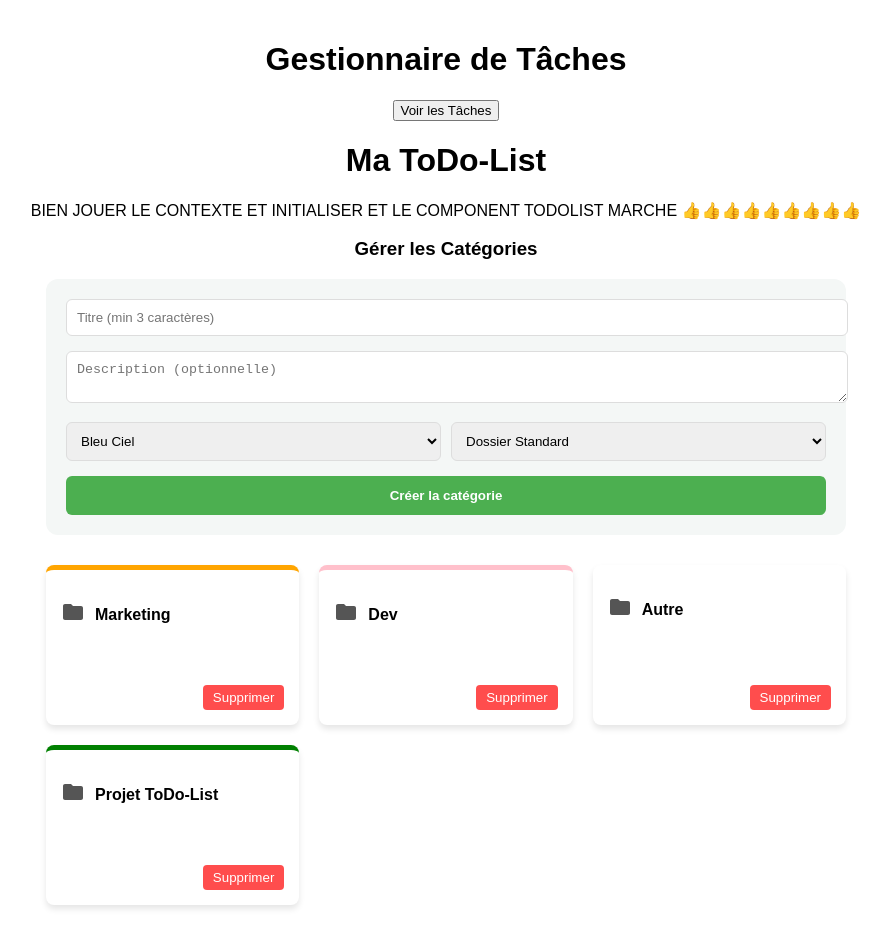
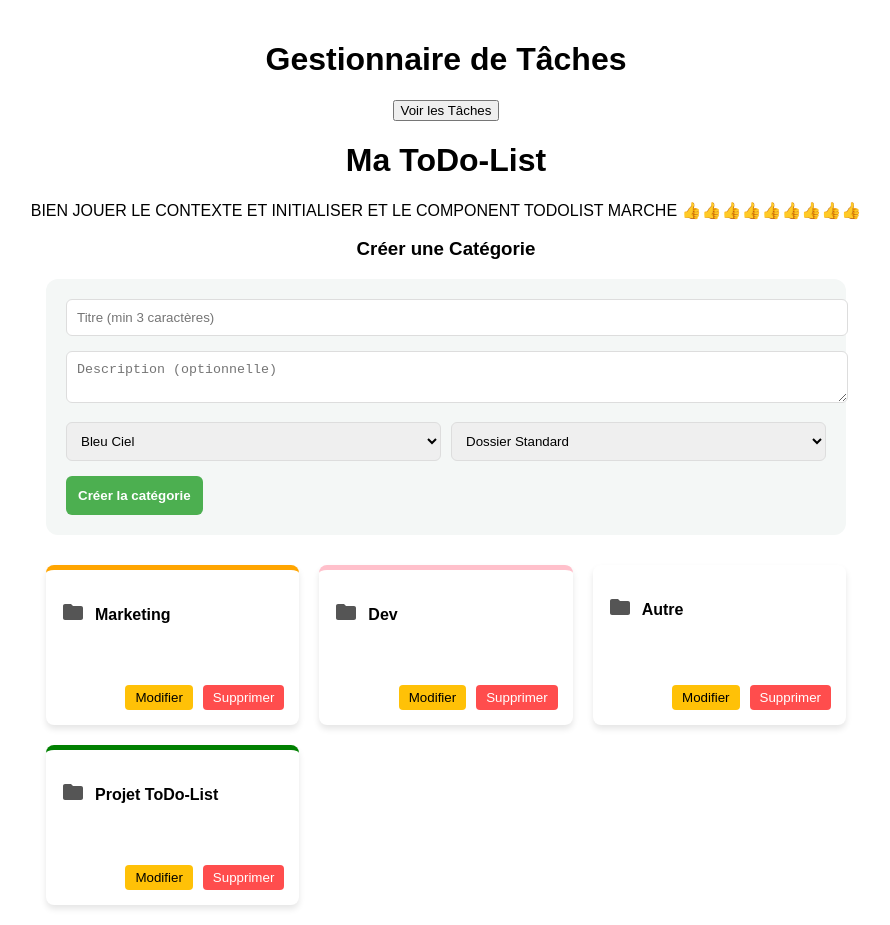
Before and after one commit to HELALI-Amin-24005915/TodoList.app, a React (Create React App) app: page / in a window 1280 px wide. Both pictures are taken after a click on the button "Gérer les Dossiers". Shown: the whole page, without its empty margins (194-1084 px from the left). Built offline with nearby package versions, Linux system fonts and the light colour scheme; the HTML template or start-up script is replaced by a standard one.

Commit message:
feat: enhance FolderManager with edit and cancel functionality for folders

```diff
--- a/src/components/FolderManager/FolderManager.jsx
+++ b/src/components/FolderManager/FolderManager.jsx
@@ -1,3 +1,4 @@
+// src/components/FolderManager/FolderManager.jsx
 import React, { useContext, useState } from 'react';
 import { TodoContext } from '../../contexts/TodoContext';
 import {
@@ -17,7 +18,6 @@ const ICON_COMPONENTS = {
     team: <MdPeople />
 };
 
-// Dictionnary to map icon keys to their French labels for the dropdown
 const ICON_LABELS_FR = {
     folder: "Dossier Standard",
     home: "Maison / Personnel",
@@ -43,45 +43,68 @@ const COLOR_LABELS_FR = {
 };
 
 const FolderManager = () => {
-    const { folders, addFolder, deleteFolder } = useContext(TodoContext);
+    // 1. On récupère la fonction updateFolder du contexte
+    const { folders, addFolder, deleteFolder, updateFolder } = useContext(TodoContext);
 
-    // States for each required field
+    // States pour le formulaire
     const [title, setTitle] = useState('');
     const [description, setDescription] = useState('');
     const [color, setColor] = useState('bluesky');
     const [iconKey, setIconKey] = useState('folder');
 
-    // Colors for folder selection
+    // 2. State pour savoir si on est en train de modifier un dossier (stocke l'ID)
+    const [editingId, setEditingId] = useState(null);
+
     const availableColors = [
         'orange', 'pink', 'bluesky', 'green', 'red',
         'purple', 'yellow', 'grey', 'brown', 'cyan'
     ];
 
+    // 3. Fonction pour préparer le formulaire à la modification
+    const handleEditClick = (folder) => {
+        setTitle(folder.title);
+        setDescription(folder.description || '');
+        setColor(folder.color);
+        setIconKey(folder.icon);
+        setEditingId(folder.id); // On passe en mode édition
+    };
+
+    // 4. Fonction pour annuler la modification
+    const cancelEdit = () => {
+        setTitle('');
+        setDescription('');
+        setColor('bluesky');
+        setIconKey('folder');
+        setEditingId(null); // On repasse en mode création
+    };
+
     const handleSubmit = (e) => {
         e.preventDefault();
 
-        // Title must be at least 3 characters
-        const success = addFolder({
-            title,
-            description,
-            color,
-            icon: iconKey,
-            type: "custom"
-        });
+        if (title.length < 3) {
+            alert("Le titre doit comporter au moins 3 caractères.");
+            return;
+        }
 
-        if (success) {
+        if (editingId) {
+            // MODE MISE À JOUR
+            updateFolder(editingId, { title, description, color, icon: iconKey });
+            setEditingId(null);
+        } else {
+            // MODE CRÉATION
+            addFolder({ title, description, color, icon: iconKey, type: "custom" });
+        }
+
+        // Réinitialisation des champs après validation
         setTitle('');
         setDescription('');
         setIconKey('folder');
         setColor('bluesky');
-        } else {
-            alert("Le titre doit comporter au moins 3 caractères.");
-        }
     };
 
     return (
         <div className="folder-manager">
-            <h3>Gérer les Catégories</h3>
+            <h3>{editingId ? "Modifier la Catégorie" : "Créer une Catégorie"}</h3>
 
             <form onSubmit={handleSubmit} className="folder-form">
                 <div className="form-group">
@@ -104,21 +127,28 @@ const FolderManager = () => {
 
                 <div className="form-row">
                     <select value={color} onChange={(e) => setColor(e.target.value)}>
-                        {/* Display the French label for each color */}
                         {availableColors.map(c => (
                             <option key={c} value={c}>{COLOR_LABELS_FR[c]}</option>
                         ))}
                     </select>
 
                     <select value={iconKey} onChange={(e) => setIconKey(e.target.value)}>
-                        {/* Display the French label for each icon */}
                         {Object.keys(ICON_COMPONENTS).map(key => (
                             <option key={key} value={key}>{ICON_LABELS_FR[key]}</option>
                         ))}
                     </select>
                 </div>
 
-                <button type="submit" className="btn-add">Créer la catégorie</button>
+                <div className="form-actions" style={{ display: 'flex', gap: '10px' }}>
+                    <button type="submit" className="btn-add">
+                        {editingId ? "Mettre à jour" : "Créer la catégorie"}
+                    </button>
+                    {editingId && (
+                        <button type="button" className="btn-cancel" onClick={cancelEdit} style={{ background: '#6c757d', color: 'white', padding: '12px', border: 'none', borderRadius: '6px', cursor: 'pointer' }}>
+                            Annuler
+                        </button>
+                    )}
+                </div>
             </form>
 
             <div className="folder-grid">
@@ -135,12 +165,23 @@ const FolderManager = () => {
                             <h4>{folder.title}</h4>
                         </div>
                         <p className="folder-description">{folder.description}</p>
+
+                        {/* Ajout des boutons d'action */}
+                        <div className="folder-actions" style={{ display: 'flex', gap: '10px', justifyContent: 'flex-end', marginTop: 'auto' }}>
+                            <button
+                                className="btn-edit"
+                                onClick={() => handleEditClick(folder)}
+                                style={{ background: '#ffc107', color: 'black', border: 'none', padding: '5px 10px', borderRadius: '4px', cursor: 'pointer' }}
+                            >
+                                Modifier
+                            </button>
                             <button
                                 className="btn-delete"
                                 onClick={() => deleteFolder(folder.id)}
                             >
                                 Supprimer
                             </button>
+                        </div>
                     </div>
                 ))}
             </div>
```
Lines whose indentation alone changed are shown as unchanged.
